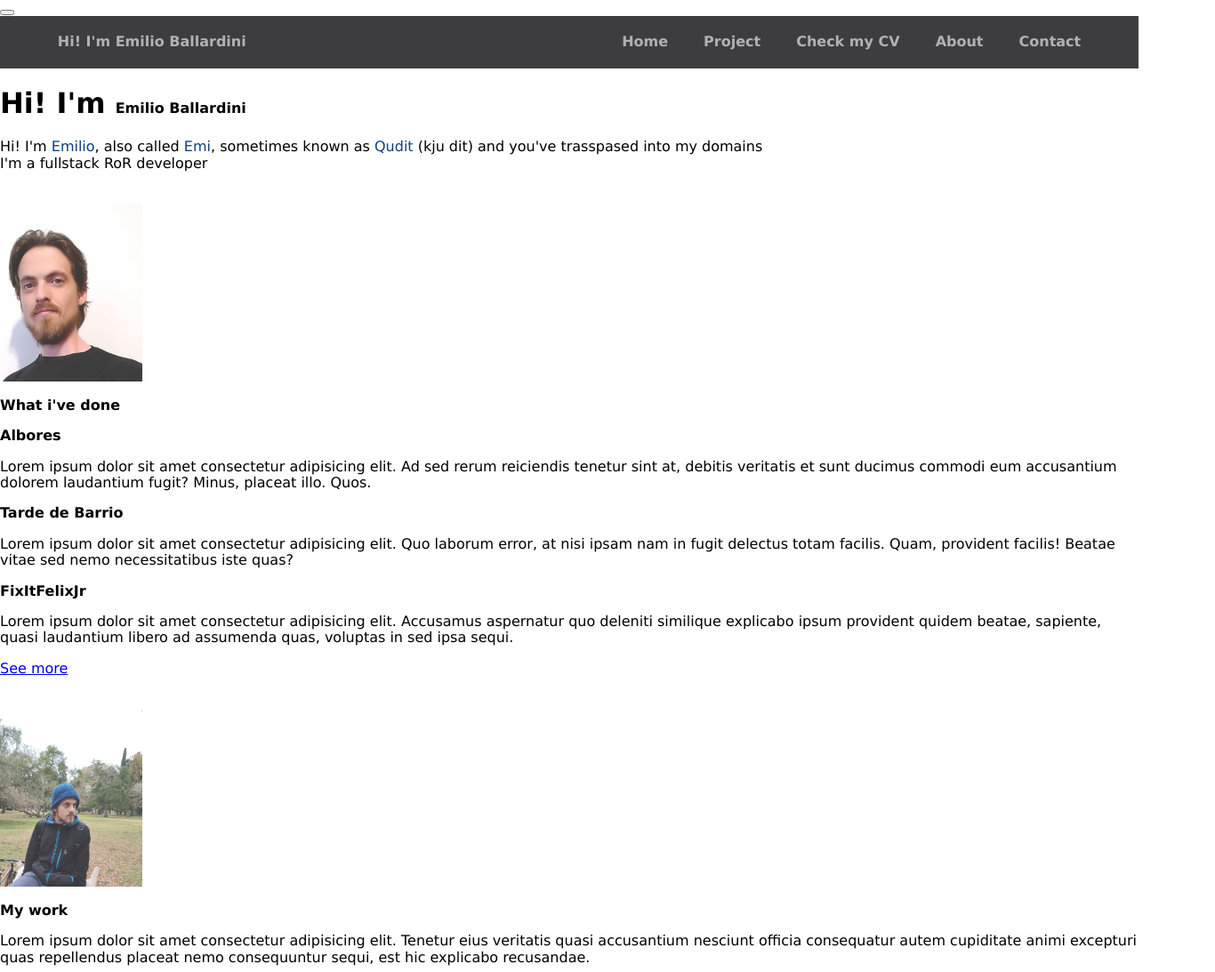
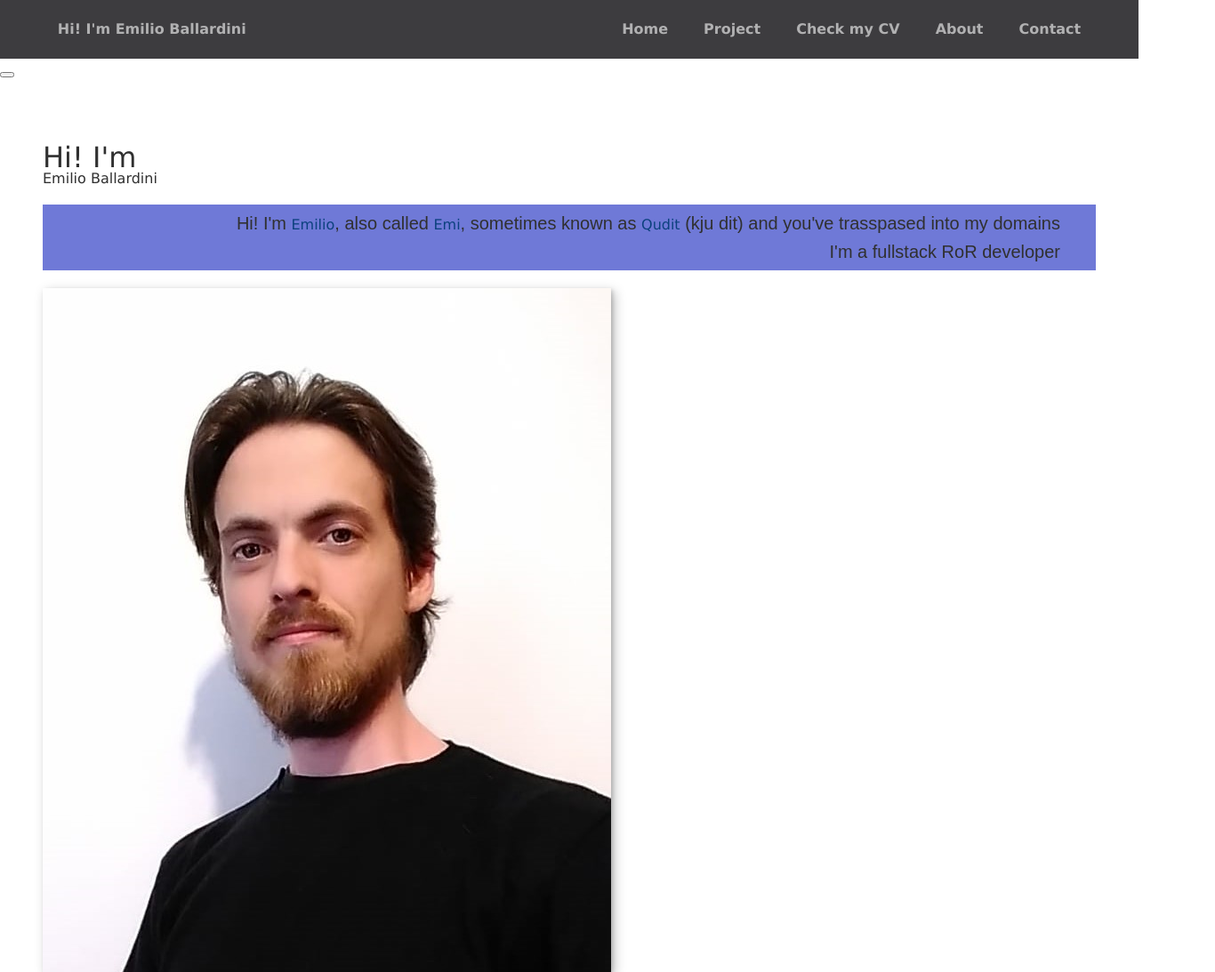
Before and after one commit to EmilioDBallardini/emiliodballardini.github.io, a plain HTML site: page html/index.html in a window 1280 px wide. Shown: the top 1093 px of the page at 89% size, 1366 px wide, since content can reach past the window. Drawn offline with nearby package versions, Linux system fonts and the light colour scheme.

Commit message:
-css styles for the intro section

```diff
--- a/css/styles.css
+++ b/css/styles.css
@@ -1,10 +1,156 @@
+*,
+*::before,
+*::after {
+  box-sizing: border-box;
+}
+
 * {
-  box-sizing: border-box;
+  --ff-primary: Verdana, sans-serif;
+  --ff-secondary: Arial, monospace;
   font-family: Verdana, Geneva, Tahoma, sans-serif;
-  font-size: 16px;
+  font-size: 1rem;
   --transition-speed: 600ms;
   --pads-color: #000000;
   --central-color: rgb(255, 255, 255);
+
+  --fw-reg: 330;
+  --fw-bold: 900;
+
+  --clr-light: #fff;
+  --clr-dark: #303030;
+  --clr-accent: #1c2cc0a1;
+
+  --fs-h1: 48px;
+  --fs-h2: 36px;
+  --fs-h3: 20px;
+  --fs-body: 16px;
+
+  --bs: 0.25em 0.25em 0.75em rgba(0, 0, 0, 0.25),
+    0.125em 0.125em 0.25em rgba(0, 0, 0, 0.15);
+  /* box-shadow */
+}
+
+@media (min-width: 50rem) {
+  :root {
+    --fs-h1: 4.5;
+    --fs-h2: 60px;
+    --fs-h3: 24px;
+    --fs-body: 18px;
+  }
+}
+
+body {
+  background-color: var(--clr-light);
+  color: var(--clr-dark);
+  margin: 0;
+  font-family: var(--ff-primary);
+  font-size: var(--fs-body);
+  line-height: 1.6;
+}
+
+section {
+  padding: 3em 3em;
+}
+
+img {
+  display: block;
+  max-width: 100%;
+}
+
+/* Typograhy */
+
+h1,
+h2,
+h3 {
+  line-height: 1;
+  margin: 0;
+}
+
+h1 {
+  font-size: var(--fs-h1);
+}
+
+h2 {
+  font-size: var(--fs-h2);
+}
+
+h3 {
+  font-size: var(--fs-h3);
+}
+
+.section__title {
+  font-weight: var(--fw-reg);
+}
+
+.section__title-intro {
+  font-weight: var(--fw-reg);
+}
+
+.section__title-intro strong {
+  display: block;
+}
+
+.section__subtitle {
+  margin: 0;
+  font-size: var(--fs-h3);
+}
+
+.section__subtitle-intro,
+.section__subtitle-about {
+  background: var(--clr-accent);
+  font-family: var(--ff-secondary);
+  margin-bottom: 1em;
+  padding: .25em 2em;
+}
+
+strong {
+  font-weight: var(--fw-bold);
+}
+
+/* Nav */
+
+nav {
+  display: none;
+}
+
+/* Intro */
+
+.intro {
+  position: relative;
+}
+
+.image__museum {
+  box-shadow: var(--bs);
+}
+
+@media (min-width: 37.5rem) {
+  .intro {
+    display: grid;
+    width: min-content;
+    margin: 0;
+    grid-template-rows: 1em;
+    grid-template-areas:
+      "img title"
+      "img subtitle";
+    grid-template-columns: min-content max-content;
+  }
+
+  .image__museum {
+    grid-area: img;
+    min-width: 15.625rem;
+    position: relative;
+    z-index: -2;
+  }
+
+  .section__subtitle-intro {
+    align-self: start;
+    /* Stops from stretching */
+    grid-column: -1 / 1;
+    /* Stretches the whole section underneath  */
+    grid-row: 2;
+    text-align: right;
+    position: relative;
+  }
 }
 
 .portfolio_body {
@@ -15,7 +161,7 @@
 }
 
 .nav_pad {
-  padding: 1.25rem;
+  padding: 20px;
   background-color: #3d3c3f;
 }
 
@@ -27,13 +173,13 @@
   justify-content: flex-end;
   align-items: center;
   flex-direction: row;
-  padding: 0px 2%;
+  padding: 0rem 2%;
   clear: both;
 }
 
 .nav_links li {
   display: inline-block;
-  padding: 0 20px;
+  padding: 0 1.25rem;
 }
 
 .nav_links li a {
@@ -45,11 +191,11 @@
 
 .nav_links li a:hover {
   background-color: #0c417e;
-  border-radius: 0.20rem;
+  border-radius: 3.2px;
 }
 
 .nav_links button {
-  padding: 9px 25px;
+  padding: .5625rem 1.5625rem;
   height: 100%;
   cursor: pointer;
   transition: all 0.3s ease 0s;
@@ -57,7 +203,7 @@
 
 .nav_links button:hover {
   color: rgba(255, 255, 255, 0.8);
-  border-radius: 0.20rem;
+  border-radius: 3.2px;
 }
 
 .nav_item {
@@ -81,7 +227,7 @@
   left: 0;
   bottom: 0;
   width: 100%;
-  padding: 0.5rem;
+  padding: 8px;
   background-color: var(--pads-color);
 }
 
@@ -90,7 +236,7 @@
   left: 0;
   bottom: 0;
   width: 100%;
-  padding: 1.25rem;
+  padding: 20px;
   background-color: #3d3c3f;
 }
 
@@ -102,13 +248,13 @@
   justify-content: flex-start;
   align-items: center;
   flex-direction: row;
-  padding: 0px 2%;
+  padding: 0rem 2%;
   clear: both;
 }
 
 .foot_links li {
   display: inline-block;
-  padding: 0 20px;
+  padding: 0 1.25rem;
 }
 
 .foot_links li a {
@@ -120,11 +266,11 @@
 
 .foot_links li a:hover {
   background-color: #0c417e;
-  border-radius: 0.20rem;
+  border-radius: 3.2px;
 }
 
 .foot_links button {
-  padding: 9px 25px;
+  padding: .5625rem 1.5625rem;
   height: 100%;
   cursor: pointer;
   transition: all 0.3s ease 0s;
@@ -132,7 +278,7 @@
 
 .foot_links button:hover {
   color: rgba(255, 255, 255, 0.8);
-  border-radius: 0.20rem;
+  border-radius: 3.2px;
 }
 
 .foot_item {
@@ -147,10 +293,10 @@
   margin-right: auto;
 }
 
-.image__bici {
-  width: 200px;
-  height: 220px;
+/* .image__museum {
+  width: 12.5rem;
+  height: 13.75rem;
   object-fit: cover;
-  object-position: -40px 20px;
+  object-position: -2.5rem 1.25rem;
   opacity: 80%;
-}
+} */
--- a/html/index.html
+++ b/html/index.html
@@ -10,17 +10,16 @@
   <link rel="stylesheet" href="https://cdnjs.cloudflare.com/ajax/libs/normalize/7.0.0/normalize.min.css">
   <link rel="stylesheet" href="https://cdnjs.cloudflare.com/ajax/libs/font-awesome/5.11.2/css/all.css"
     integrity="sha256-46qynGAkLSFpVbEBog43gvNhfrOj+BmwXdxFgVK/Kvc=" crossorigin="anonymous" />
+
+  <!-- Fonts -->
+  <link href="https://fonts.googleapis.com/css?family=Source+Code+Pro:400,900|Source+Sans+Pro:300,900&display=swap"
+    rel="stylesheet">
 </head>
 
 <body class="portfolio_body">
   <div id="container">
 
     <header>
-
-      <button class="nav-toggle" aria-label="toggle navigation bar">
-        <span class="chori"></span>
-      </button>
-
       <nav class="nav_pad">
         <ul class="nav_links">
           <li class="nav_item nav_name"><a>Hi! I'm Emilio Ballardini</a></li>
@@ -33,21 +32,25 @@
       </nav>
     </header>
 
+    <button class="nav-toggle" aria-label="toggle navigation bar">
+      <span class="chori"></span>
+    </button>
+
     <!--------------------------------------------------------------------------------------------------------------------->
     <!-- Introduction -->
-    <section class="section-main" id="home">
-      <h1 class="section-title section-title-intro">Hi! I'm <strong> Emilio Ballardini </strong></h1>
-      <p class="section-subtitle section-subtitle-intro">
+    <section class="section__main" id="home">
+      <h1 class="section__title section__title-intro">Hi! I'm <strong> Emilio Ballardini </strong></h1>
+      <p class="section__subtitle section__subtitle-intro">
         Hi! I'm <span class="color_name">Emilio</span>, also called <span class="color_name">Emi</span>, sometimes
         known as <span class="color_name">Qudit</span> (kju dit) and you've trasspased into my domains<br>
         I'm a fullstack RoR developer<br>
       </p>
-      <img src="../images/foto__pared.jpeg" alt="an image of me smiling i hope" class="image__bici">
+      <img src="../images/foto__pared.jpeg" alt="an image of me smiling i hope" class="image__museum">
     </section>
 
     <!-- My project -->
     <section class="my-projects" id="projects">
-      <h2 class="section-title section-title-projects"> What i've done </h2>
+      <h2 class="section__title section__title-projects"> What i've done </h2>
       <div class="projects">
         <div class="project">
           <h3>Albores</h3>
@@ -75,19 +78,21 @@
 
     <!-- About me -->
     <section class="about-me" id="about">
-      <h2 class="section-title section-title-about"></h2>
-      <p class="section-subtitle section-subtitle-about"></p>
+      <h2 class="section__title section__title-about"></h2>
+      <p class="section__subtitle section__subtitle-about"></p>
 
       <div class="about__body">
         <p></p>
       </div>
 
-      <img src="../images/foto__bici.jpeg" alt="an image of me smiling i hope" class="image__bici">
+      <img src="../images/emi__1.jpeg" alt="an image of me smiling i hope" class="image__museum">
     </section>
 
+    <!-- Projects -->
+
     <section class="my-work" id="work">
-      <h2 class="section-title">My work</h2>
-      <p class="section-subtitle"> Lorem ipsum dolor sit amet consectetur adipisicing elit. Tenetur eius veritatis quasi
+      <h2 class="section__title">My work</h2>
+      <p class="section__subtitle"> Lorem ipsum dolor sit amet consectetur adipisicing elit. Tenetur eius veritatis quasi
         accusantium nesciunt officia consequatur autem cupiditate animi excepturi quas repellendus placeat nemo
         consequuntur sequi, est hic explicabo recusandae.</p>
 
@@ -106,6 +111,7 @@
       </div>
     </section>
 
+    <!-- Footer -->
 
     <footer>
       <a href="mailto:emilio.ballardini@alu.ing.unlp.edu.ar"
@@ -120,6 +126,7 @@
       </ul>
     </footer>
 
+    <!-- Scripts -->
     <script type="text/javascript" src="../js/scripts.js"></script>
 </body>
 
```
Also changed, not shown: images/emi__1.jpeg (added), images/emi__2.jpeg (added), images/emi__3.jpeg (added).
